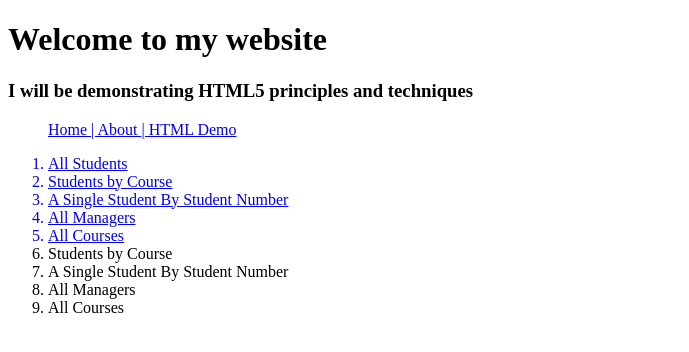
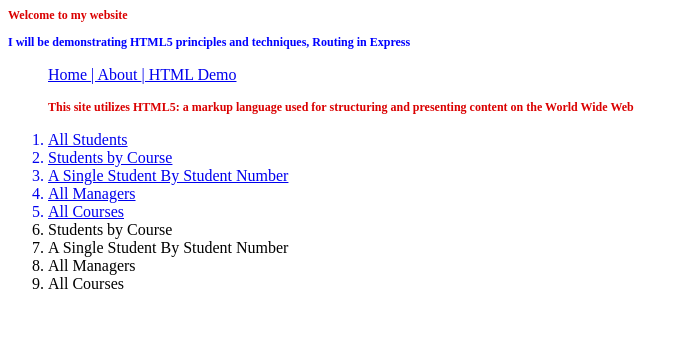
Before and after one commit to PMarieMEM/Web700_app, a Node server app: page / in a window 1280 px wide. Shown: the top 352 px of the page, without its empty margins (0-689 px from the left). Run offline with Node 20, Linux system fonts and the light colour scheme.

Commit message:
Updates for Assignment 4 new file:   public/css/theme.css modified:   server.js modified:   views/about.html modified:   views/home.html

```diff
--- /dev/null
+++ b/public/css/theme.css
@@ -0,0 +1,24 @@
+h1{
+    color: rgb(218, 0, 0);
+    font-size: 12px;
+}
+h2{
+    color: rgba(255, 255, 0, 0.925);
+    font-size: 12px;
+}
+h3{
+    color: blue;
+    font-size: 12px;
+}
+h4{
+    color: rgb(218, 0, 0);
+    font-size: 12px;
+}
+h5{
+    color: rgba(255, 255, 0, 0.925);
+    font-size: 12px;
+}
+h6{
+    color: blue;
+    font-size: 12px;
+}
--- a/views/home.html
+++ b/views/home.html
@@ -1,26 +1,32 @@
 <!doctype html>
 <html>
     <head>
+        <link rel="stylesheet" href="theme.css">
         <meta charset="utf-8">
         <title>My Web Page</title>
+        <style>
+
+    </style>
     </head>
 
     <body>
         <!-- This is a comment -->
         <h1>Welcome to my website</h1>
-
-
         <article>
             <header>
-                <h3>I will be demonstrating HTML5 principles and techniques</h3>
+                <h3>I will be demonstrating HTML5 principles and techniques, Routing in Express</h3>
                 <nav>
                     <ul>
                         <a href="home.html"> Home </a>
                         <a href="about.html">  | About </a>
                         <a href="htmlDemo.html">  | HTML Demo </a>
                     </ul>
+
                 </nav>
                 <ol>
+                    <p>
+                        <h4>This site utilizes HTML5: a markup language used for structuring and presenting content on the World Wide Web</h4>
+                    </p>
                     <a id = "students" href="http://localhost:8080/students"><li>All Students</li></a>
                     <a id = "students" href="http://localhost:8080/students/?course=4"><li>Students by Course</li></a>
                     <a id = "students" href="http://localhost:8080/student/5"><li>A Single Student By Student Number</li></a>
```
Also changed, not shown: package.json (+6 -1 lines), server.js (+7 -5 lines), views/about.html (+13 -12 lines).
